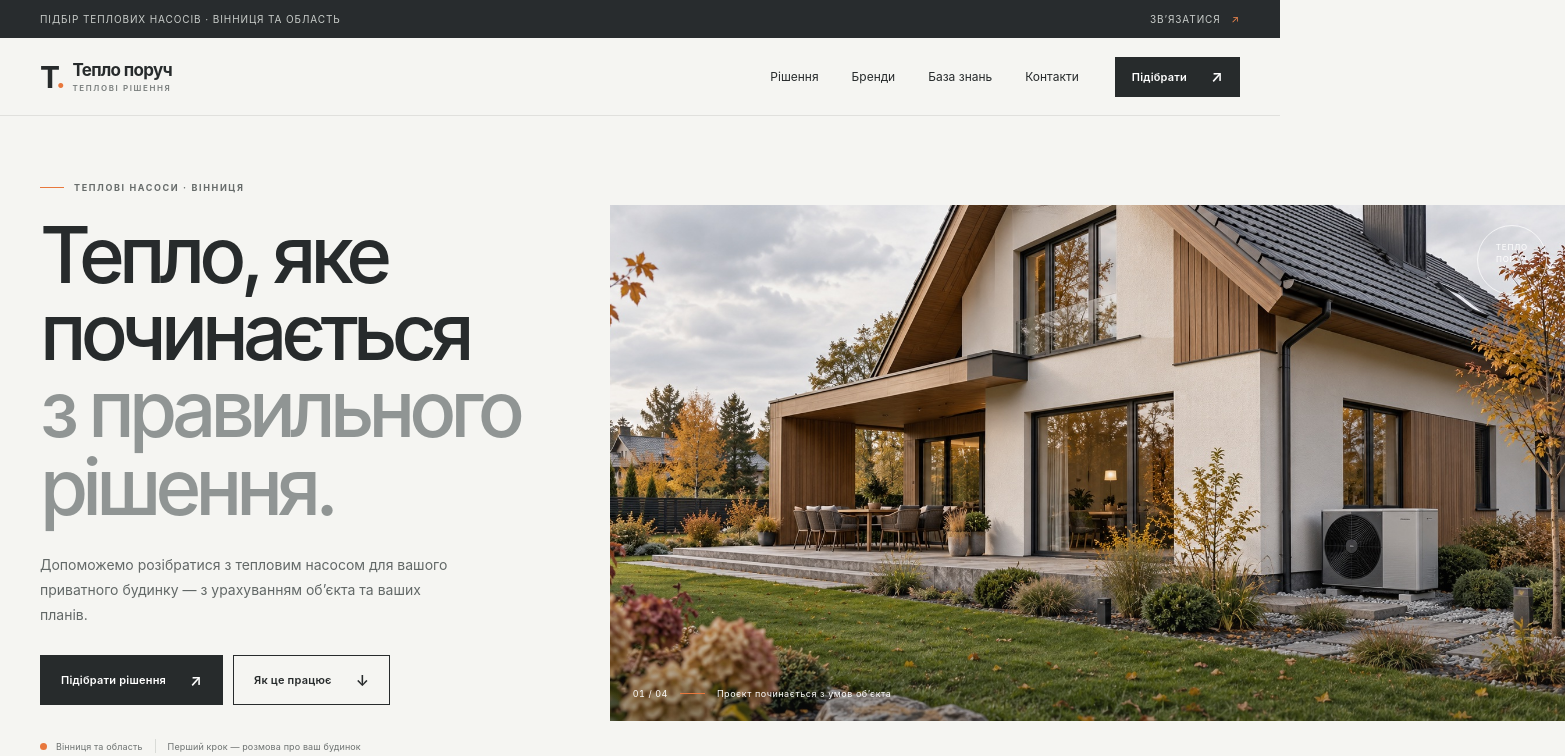
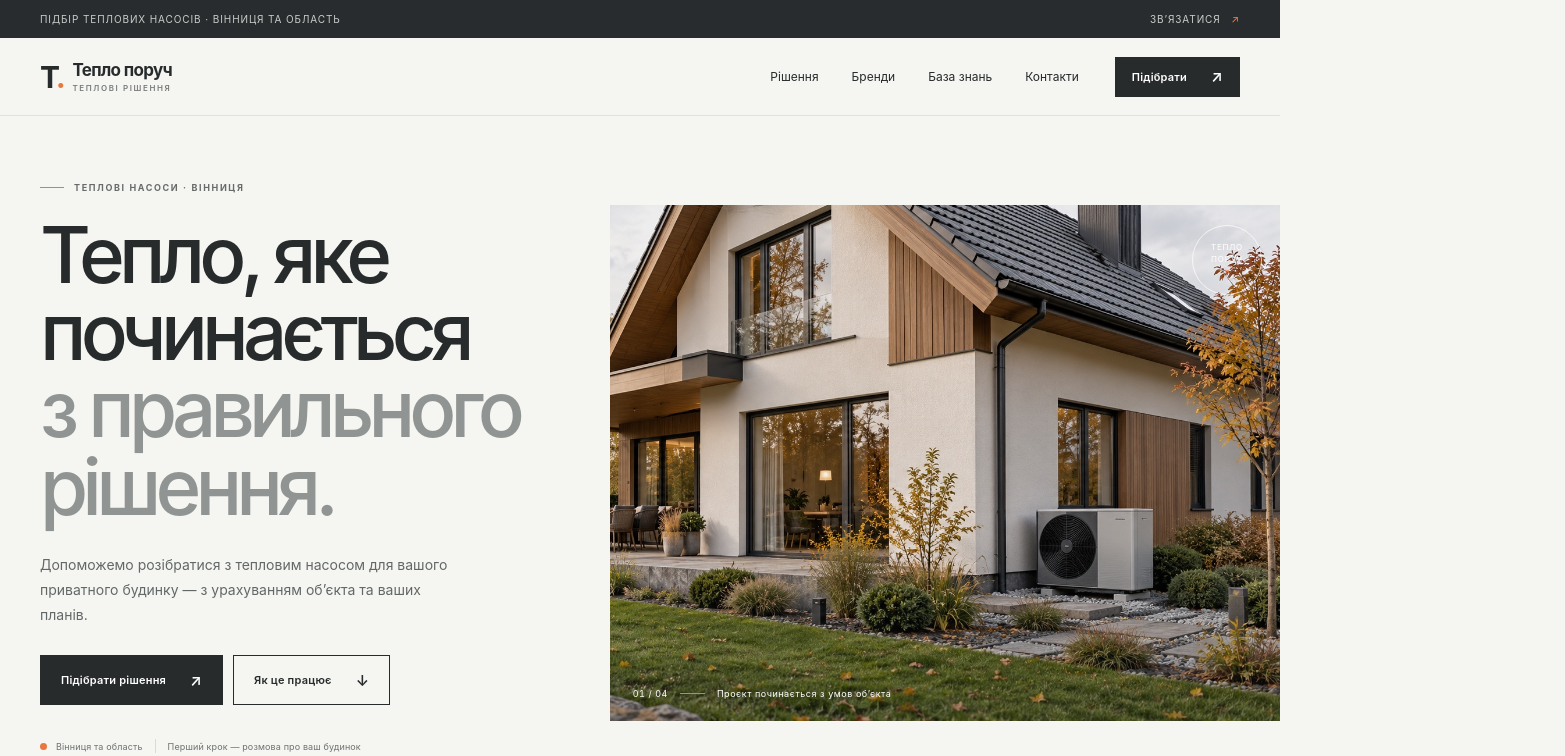
Before and after one commit to Gorodecky/HeatingPumpSite, a React (Vite) app: page / in a window 1280 px wide. Shown: the top 756 px of the page, 1565 px wide, since content can reach past the window. Built offline with nearby package versions, Linux system fonts and the light colour scheme.

Commit message:
Fix show image

```diff
--- a/src/styles.css
+++ b/src/styles.css
@@ -274,7 +274,7 @@ a {
 .hero-visual {
   height: 516px;
   position: relative;
-  margin-right: calc((100% - 100vw)/2);
+  margin-right: calc((min(1200px, 100vw - 64px) - 100vw)/2);
   background: #deded8;
   overflow: hidden
 }
@@ -1210,6 +1210,7 @@ input: :placeholder,textarea::placeholder {
   }
   .hero-visual {
     height: clamp(270px,79vw,410px);
+    margin-right: -18px;
     grid-row: 2
   }
   .hero-actions .button {
```
